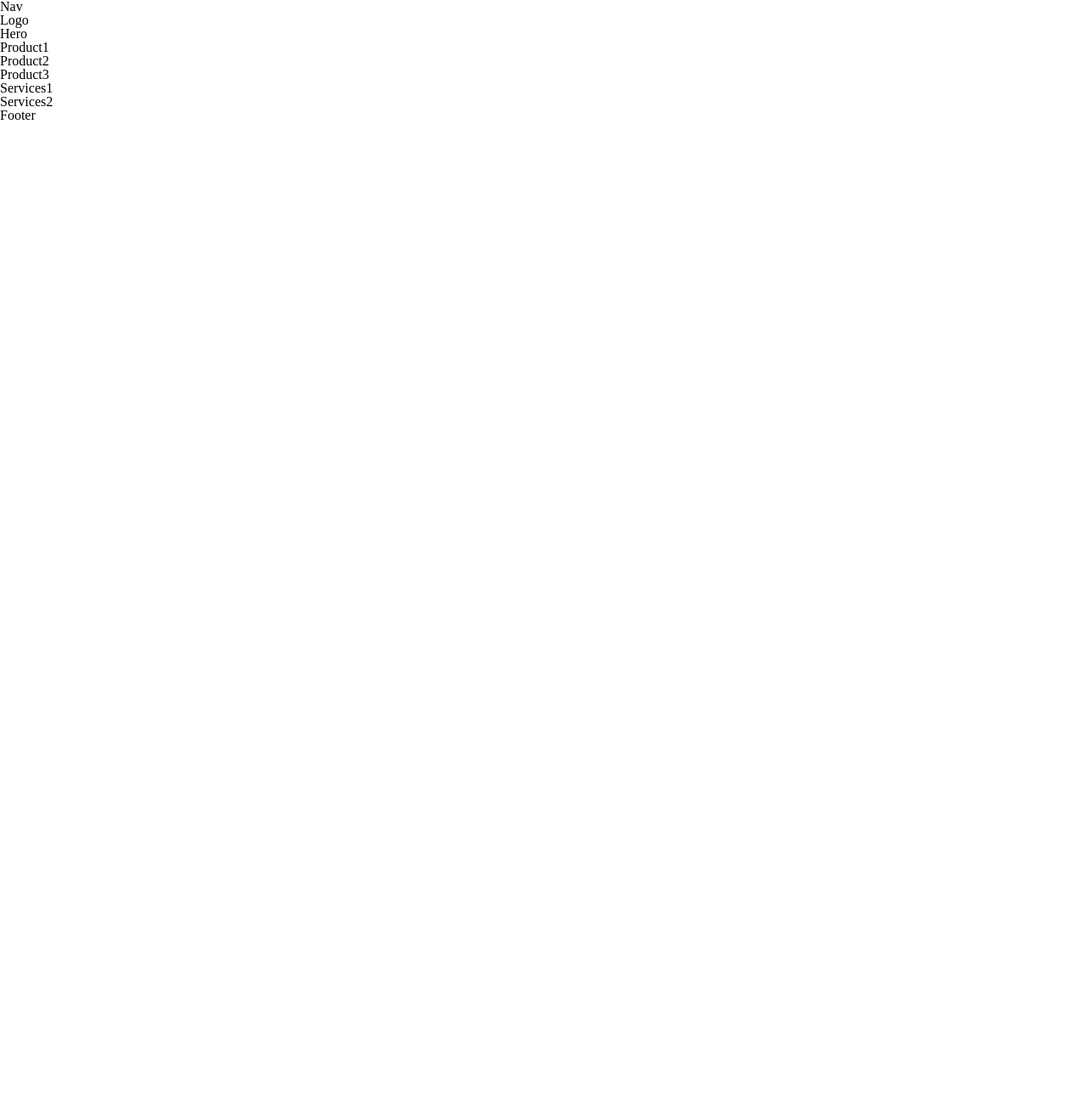
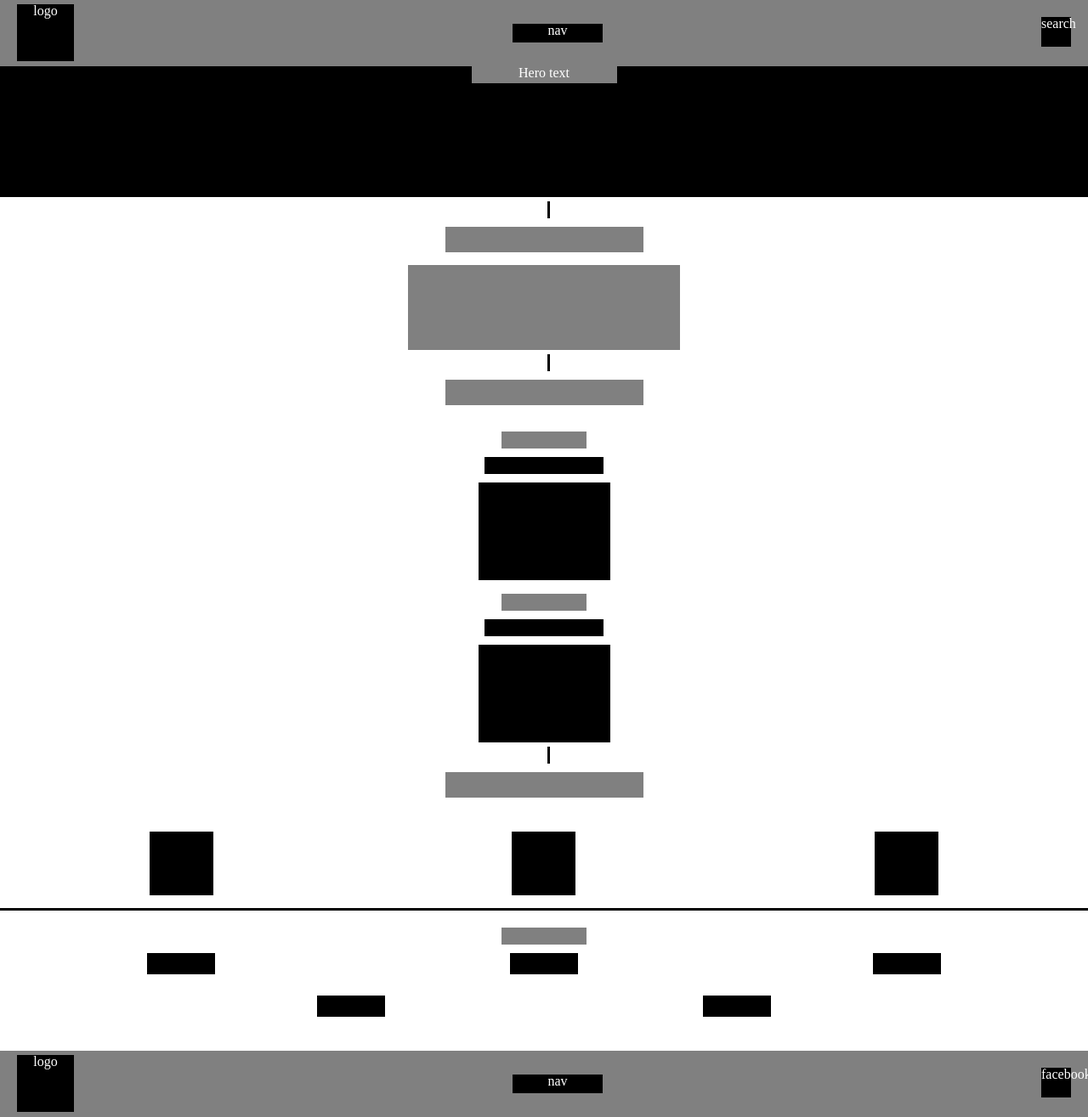
Before and after one commit to awatson23/Watson_Romanko_1056_Project5, a plain HTML site: page index.html in a window 1280 px wide. Shown: the whole page at 85% size. Before the commit the page ends 800 px from the top, so only its background shows below. Drawn offline with Linux system fonts and the light colour scheme.

Commit message:
pushing index

```diff
--- a/css/main.css
+++ b/css/main.css
@@ -0,0 +1,180 @@
+body {
+	background-color: white;
+}
+
+.container {
+	max-width: 1920px;
+	margin: 0 auto;
+	color: white;
+	text-align: center;
+}
+
+.divStick {
+	height: 20px;
+	width: 10px;
+	margin: 0 auto;
+	margin-top: 5px;
+	margin-bottom: 10px;
+	border-right: solid 3px black;
+}
+
+#mainHeader {
+	width: auto;
+	height: 78px;
+	background-color: gray;
+	display: flex;
+	flex-direction: row;
+	justify-content: space-between;
+}
+
+.logo
+{
+	width: 67px;
+	height: 67px;
+	background-color: black;
+	margin-left: 20px;
+	margin-top: 5px;
+}
+
+.nav {
+	width: 106px;
+	height: 22px;
+	background-color: black;
+	margin-top: 28px;
+}
+
+#hamburger
+{
+	height: 35px;
+	width: 35px;
+	background-color: black;
+	margin-right: 20px;
+	margin-top: 20px;
+}
+
+#hero {
+	width: auto;
+	background-color: black;
+	height: 154px;
+}
+
+#hero h2 {
+	width: 171px;
+	height: 20px;
+	margin: 0 auto;
+	background-color: gray;
+}
+
+.mainTitle {
+	margin: 0 auto;
+	width: 233px;
+	height: 30px;
+	margin-bottom: 15px;
+	background-color: gray;
+}
+
+#news {
+	background-color: gray;
+	height: 100px;
+	width: 320px;
+	margin: 0 auto;
+}
+
+.subTitle {
+	background-color: gray;
+	margin-top: 20px;
+	margin: 0 auto;
+	width: 100px;
+	height: 20px;
+	margin-bottom: 10px;
+}
+
+
+.learnMore {
+	margin: 0 auto;
+	background-color: black;
+	width: 140px;
+	height: 20px;
+	margin-bottom: 10px;
+}
+
+.comingImg {
+	width: 155px;
+	height: 115px;
+	margin: 0 auto;
+	background-color: black;
+}
+
+#getInvolved {
+	display: flex;
+	flex-direction: row;
+	justify-content: space-around;
+	width: auto;
+	height: 115px;
+	border-bottom: solid 3px black;
+	margin-bottom: 20px;
+}
+
+.icons {
+	width: 75px;
+	height: 75px;
+	background-color: black;
+	margin-bottom: 25px;
+	margin-top: 25px;
+}
+
+#majorSponsors {
+	margin: 0 auto;
+	width: auto;
+	height: 145px;
+}
+
+#sponsorRow1 {
+	width: auto;
+	height: 50px;
+	display: flex;
+	flex-direction: row;
+	justify-content: space-around;
+}
+
+#sponsorRow2 {
+	width: auto;
+	height: 50px;
+	display: flex;
+	flex-direction: row;
+	justify-content: space-evenly;
+}
+
+.sponsorLogo {
+	width: 80px;
+	height: 25px;
+	background-color: black;
+}
+
+#mainFooter {
+	width: auto;
+	height: 78px;
+	background-color: gray;
+	display: flex;
+	flex-direction: row;
+	justify-content: space-between;
+}
+
+#facebook {
+	height: 35px;
+	width: 35px;
+	background-color: black;
+	margin-right: 20px;
+	margin-top: 20px;
+}
+
+/*tablet*/
+@media screen and (min-width: 768px) {
+
+}
+
+
+/*desktop*/
+@media screen and (min-width: 1200px) {
+
+}
--- a/index.html
+++ b/index.html
@@ -10,38 +10,93 @@
 </head>
 
 <body>
-	<div class="container">
+<div class="container">
 		<header id="mainHeader">
-			<div class="box nav"><h2>Nav</h2></div>
-			<div class="box logo"><h2>Logo</h2></div>
+			<div class="logo"><h2>logo</h2></div>
+			<div class="nav"><h2>nav</h2></div>
+			<div id="hamburger"><h2>search</h2></div>
 		</header>
+	<div id="hero">
+		<h2>Hero text</h2>
 	</div>
-	<section class="box">
-		<div class="container">
 
-		 <h2>Hero</h2>
+	<div class="divStick">
+	</div>
+
+	<div class="mainTitle">
+	</div>
+
+	<div id="news">
+	</div>
+
+	<div class="divStick">
+	</div>
+
+	<div class="mainTitle">
+	</div>
+
+<section class="content"><h2 class="hidden">content1</h2>
+	<div class="subTitle">
+	</div>
+
+	<div class="learnMore">
+	</div>
+
+	<div class="comingImg">
+	</div>
+</section>
+<section class="content hidden"><h2 class="hidden">content1</h2>
+	<div class="subTitle">
+	</div>
+
+	<div class="learnMore">
+	</div>
+
+	<div class="comingImg">
+	</div>
+</section>
+
+	<div class="divStick">
+	</div>
+
+	<div class="mainTitle">
+	</div>
+
+	<div id="getInvolved">
+		<div class="icons">
 		</div>
-	</section>
+		<div class="icons">
+		</div>
+		<div class="icons">
+		</div>
+	</div>
 
-		 <div class="container">
+	<div id="majorSponsors">
+		<div class="subTitle">
+		</div>
+		<div id="sponsorRow1">
+			<div class="sponsorLogo">
+			</div>
+			<div class="sponsorLogo">
+			</div>
+			<div class="sponsorLogo">
+			</div>
+		</div>
+		<div id="sponsorRow2">
+			<div class="sponsorLogo">
+			</div>
+			<div class="sponsorLogo">
+			</div>
+		</div>
+	</div>
 
-		 <section id="products">
-			 <div class="box"><h2>Product1</h2></div>
-			 <div class="box"><h2>Product2</h2></div>
-			 <div class="box"><h2>Product3</h2></div>
-		 </section>
+	<footer id="mainFooter">
+			<div class="logo"><h2>logo</h2></div>
+			<div class="nav"><h2>nav</h2></div>
+			<div id="facebook"><h2>facebook</h2></div>
+	</footer>
 
-		 <section id="services">
-		 	 <div class="box"><h2>Services1</h2></div>
-			 <div class="box"><h2>Services2</h2></div>
-		 </section>
-		</div>
-
-		 <footer class="box">
-		 	<div class="container">
-		 		<h2>Footer</h2>
-		 	</div>
-		 </footer>
+</div>
 
 
 
```
